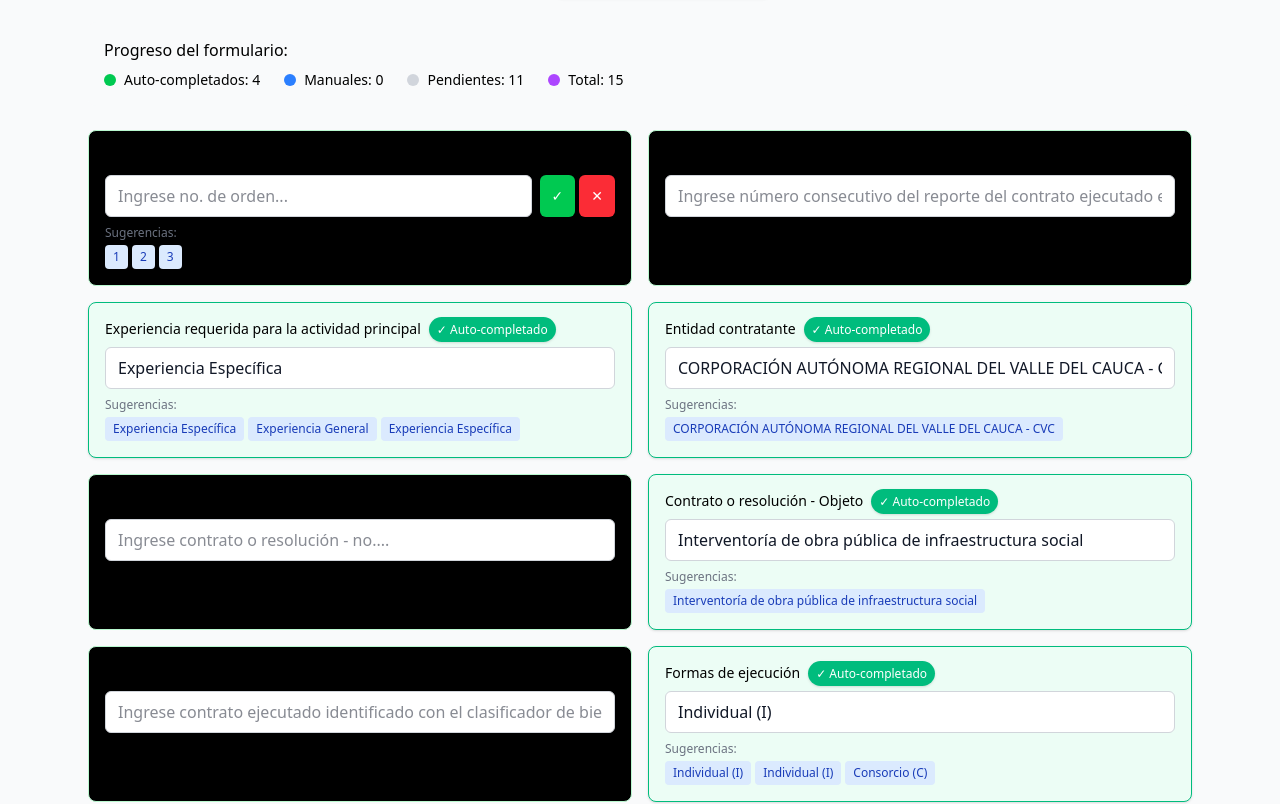
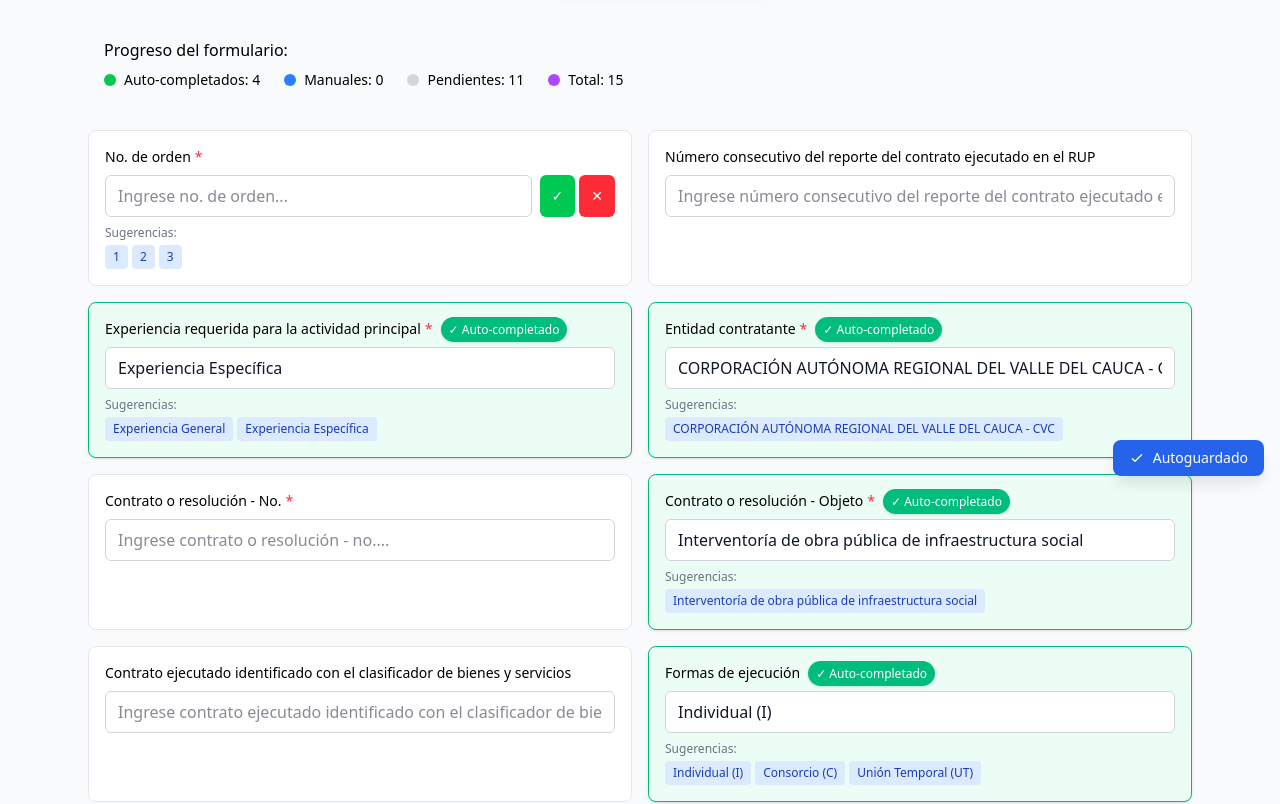
Before and after one commit to smillerr/licit-manager, a Next.js app: page /page3 in a window 1280 px wide. Shown: the part 308-1112 px from the top of the page. Built offline with nearby package versions, Linux system fonts and the light colour scheme; no server answers.

Commit message:
Correcciones y mejoras generales

```diff
--- a/app/page3/page.tsx
+++ b/app/page3/page.tsx
@@ -1,6 +1,6 @@
 'use client';
 
-import { useState, useEffect } from 'react';
+import { useState, useEffect, useCallback, memo } from 'react';
 import ExcelJS from 'exceljs';
 
 interface ExperienceField {
@@ -9,6 +9,9 @@ interface ExperienceField {
   value: string;
   autoCompleted: boolean;
   suggestions: string[];
+  required?: boolean;
+  validation?: (value: string) => string | null;
+  error?: string;
 }
 
 interface AutoCompleteConfig {
@@ -16,6 +19,130 @@ interface AutoCompleteConfig {
   showIndicators: boolean;
   confirmChanges: boolean;
 }
+
+// Componente memoizado fuera del componente principal
+const FieldWithAutoComplete = memo(({
+  field,
+  config,
+  onFieldChange,
+  onAcceptSuggestion,
+  onRejectSuggestion
+}: {
+  field: ExperienceField;
+  config: AutoCompleteConfig;
+  onFieldChange: (fieldId: string, value: string) => void;
+  onAcceptSuggestion: (fieldId: string, suggestion: string) => void;
+  onRejectSuggestion: (fieldId: string) => void;
+}) => (
+  <div className={`p-4 rounded-lg border transition-colors ${
+    field.autoCompleted && config.showIndicators
+      ? 'border-emerald-500 bg-emerald-50 shadow-sm'
+      : 'border-gray-200 bg-white'
+  }`}>
+    <label className="block text-sm font-medium text-black-900 mb-2">
+      {field.label}
+      {field.required && <span className="text-red-500 ml-1">*</span>}
+      {config.showIndicators && field.autoCompleted && (
+        <span className="ml-2 px-2 py-1 text-xs bg-emerald-500 text-white rounded-full font-medium shadow-sm">
+          ✓ Auto-completado
+        </span>
+      )}
+    </label>
+
+    <div className="flex gap-2">
+      <input
+        type="text"
+        value={field.value}
+        onChange={(e) => onFieldChange(field.id, e.target.value)}
+        className={`flex-1 px-3 py-2 border rounded-md focus:outline-none focus:ring-2 bg-white text-gray-900 ${
+          field.error
+            ? 'border-red-500 focus:ring-red-500 focus:border-red-500'
+            : 'border-gray-300 focus:ring-blue-500 focus:border-blue-500'
+        }`}
+        placeholder={`Ingrese ${field.label.toLowerCase()}...`}
+      />
+
+      {field.suggestions.length > 0 && config.enabled && !field.value && (
+        <div className="flex gap-1">
+          <button
+            onClick={() => onAcceptSuggestion(field.id, field.suggestions[0])}
+            className="px-3 py-2 bg-green-500 text-white rounded-md hover:bg-green-600 text-sm transition-colors"
+            title="Aceptar sugerencia"
+          >
+            ✓
+          </button>
+          <button
+            onClick={() => onRejectSuggestion(field.id)}
+            className="px-3 py-2 bg-red-500 text-white rounded-md hover:bg-red-600 text-sm transition-colors"
+            title="Rechazar sugerencia"
+          >
+            ✕
+          </button>
+        </div>
+      )}
+    </div>
+
+    {/* Error message */}
+    {field.error && (
+      <p className="mt-1 text-sm text-red-600">{field.error}</p>
+    )}
+
+    {/* Sugerencias disponibles */}
+    {field.suggestions.length > 0 && config.enabled && (
+      <div className="mt-2">
+        <p className="text-xs text-gray-500 mb-1">Sugerencias:</p>
+        <div className="flex flex-wrap gap-1">
+          {field.suggestions.slice(0, 3).map((suggestion, index) => (
+            <button
+              key={index}
+              onClick={() => onAcceptSuggestion(field.id, suggestion)}
+              className="px-2 py-1 bg-blue-100 text-blue-800 text-xs rounded hover:bg-blue-200 transition-colors"
+            >
+              {suggestion}
+            </button>
+          ))}
+        </div>
+      </div>
+    )}
+  </div>
+));
+
+FieldWithAutoComplete.displayName = 'FieldWithAutoComplete';
+
+// Funciones de validación
+const validateDate = (value: string): string | null => {
+  if (!value) return null;
+  const dateRegex = /^\d{1,2}-\d{1,2}-\d{4}$/;
+  if (!dateRegex.test(value)) {
+    return 'Formato debe ser DD-MM-AAAA';
+  }
+  return null;
+};
+
+const validatePercentage = (value: string): string | null => {
+  if (!value) return null;
+  const num = parseFloat(value.replace('%', ''));
+  if (isNaN(num) || num < 0 || num > 100) {
+    return 'Debe ser un porcentaje entre 0 y 100';
+  }
+  return null;
+};
+
+const validateNumber = (value: string): string | null => {
+  if (!value) return null;
+  const num = parseFloat(value);
+  if (isNaN(num) || num < 0) {
+    return 'Debe ser un número positivo';
+  }
+  return null;
+};
+
+const validateRequired = (value: string): string | null => {
+  if (!value || value.trim() === '') {
+    return 'Este campo es obligatorio';
+  }
+  return null;
+};
 
 export default function Page3() {
   const [fields, setFields] = useState<ExperienceField[]>([]);
@@ -25,7 +152,9 @@ export default function Page3() {
     confirmChanges: true
   });
   const [saved, setSaved] = useState(false);
+  const [autoSaved, setAutoSaved] = useState(false);
   const [savedData, setSavedData] = useState<any[]>([]);
+  const [isInitialized, setIsInitialized] = useState(false);
 
   // Inicializar campos basados en el formato Excel
   useEffect(() => {
@@ -35,7 +164,9 @@ export default function Page3() {
         label: "No. de orden",
         value: "",
         autoCompleted: false,
-        suggestions: ["1", "2", "3", "4", "5"]
+        suggestions: ["1", "2", "3", "4", "5"],
+        required: true,
+        validation: validateRequired
       },
       {
         id: "numero_rup",
@@ -49,28 +180,36 @@ export default function Page3() {
         label: "Experiencia requerida para la actividad principal",
         value: "",
         autoCompleted: false,
-        suggestions: ["Experiencia General", "Experiencia Específica"]
+        suggestions: ["Experiencia General", "Experiencia Específica"],
+        required: true,
+        validation: validateRequired
       },
       {
         id: "entidad_contratante",
         label: "Entidad contratante",
         value: "",
         autoCompleted: false,
-        suggestions: []
+        suggestions: [],
+        required: true,
+        validation: validateRequired
       },
       {
         id: "numero_contrato",
         label: "Contrato o resolución - No.",
         value: "",
         autoCompleted: false,
-        suggestions: []
+        suggestions: [],
+        required: true,
+        validation: validateRequired
       },
       {
         id: "objeto_contrato",
         label: "Contrato o resolución - Objeto",
         value: "",
         autoCompleted: false,
-        suggestions: []
+        suggestions: [],
+        required: true,
+        validation: validateRequired
       },
       {
         id: "clasificador_bienes",
@@ -91,7 +230,8 @@ export default function Page3() {
         label: "Porcentaje de participación (%)",
         value: "",
         autoCompleted: false,
-        suggestions: ["100%", "50%", "30%", "25%"]
+        suggestions: ["100%", "50%", "30%", "25%"],
+        validation: validatePercentage
       },
       {
         id: "integrante_experiencia",
@@ -105,21 +245,27 @@ export default function Page3() {
         label: "Fecha de Iniciación [Dia-mes-año]",
         value: "",
         autoCompleted: false,
-        suggestions: []
+        suggestions: [],
+        required: true,
+        validation: (value) => validateRequired(value) || validateDate(value)
       },
       {
         id: "fecha_terminacion",
         label: "Fecha de Terminación [Dia-mes-año]",
         value: "",
         autoCompleted: false,
-        suggestions: []
+        suggestions: [],
+        required: true,
+        validation: (value) => validateRequired(value) || validateDate(value)
       },
       {
         id: "valor_contrato_smmlv",
         label: "Valor total del contrato en SMMLV",
         value: "",
         autoCompleted: false,
-        suggestions: []
+        suggestions: [],
+        required: true,
+        validation: (value) => validateRequired(value) || validateNumber(value)
       },
       {
         id: "valor_afectado_participacion",
@@ -141,6 +287,8 @@ export default function Page3() {
 
   // Simular datos de análisis previo (esto vendría de la página anterior)
   useEffect(() => {
+    if (isInitialized) return;
+
     const mockAnalysisData = {
       entidad_contratante: "CORPORACIÓN AUTÓNOMA REGIONAL DEL VALLE DEL CAUCA - CVC",
       objeto_contrato: "Interventoría de obra pública de infraestructura social",
@@ -148,47 +296,100 @@ export default function Page3() {
       forma_ejecucion: "Individual (I)"
     };
 
-    setTimeout(() => {
-      setFields(prev => prev.map(field => {
+    const timer = setTimeout(() => {
+      setFields(prev => {
+        if (prev.length === 0) return prev;
+
+        return prev.map(field => {
           const suggestedValue = mockAnalysisData[field.id as keyof typeof mockAnalysisData];
           if (suggestedValue && !field.value) {
             return {
               ...field,
               value: suggestedValue,
               autoCompleted: true,
-            suggestions: [suggestedValue, ...field.suggestions]
+              suggestions: field.suggestions.includes(suggestedValue)
+                ? field.suggestions
+                : [suggestedValue, ...field.suggestions]
             };
           }
           return field;
-      }));
+        });
+      });
+      setIsInitialized(true);
     }, 1000);
+
+    return () => clearTimeout(timer);
+  }, [isInitialized]);
+
+  const handleFieldChange = useCallback((fieldId: string, value: string) => {
+    setFields(prev => {
+      const updatedFields = prev.map(field => {
+        if (field.id === fieldId) {
+          const error = field.validation ? field.validation(value) : null;
+          return { ...field, value, autoCompleted: false, error: error || undefined };
+        }
+        return field;
+      });
+
+      // Cálculo automático del valor afectado por participación
+      if (fieldId === 'valor_contrato_smmlv' || fieldId === 'porcentaje_participacion') {
+        const valorContrato = updatedFields.find(f => f.id === 'valor_contrato_smmlv')?.value || '';
+        const porcentaje = updatedFields.find(f => f.id === 'porcentaje_participacion')?.value || '';
+
+        const valorNum = parseFloat(valorContrato);
+        const porcentajeNum = parseFloat(porcentaje.replace('%', ''));
+
+        if (!isNaN(valorNum) && !isNaN(porcentajeNum)) {
+          const valorAfectado = (valorNum * porcentajeNum / 100).toFixed(2);
+          return updatedFields.map(field =>
+            field.id === 'valor_afectado_participacion'
+              ? { ...field, value: valorAfectado, autoCompleted: true }
+              : field
+          );
+        }
+      }
+
+      return updatedFields;
+    });
   }, []);
 
-  const handleFieldChange = (fieldId: string, value: string) => {
-    setFields(prev => prev.map(field =>
-      field.id === fieldId
-        ? { ...field, value, autoCompleted: false }
-        : field
-    ));
-  };
-
-  const acceptSuggestion = (fieldId: string, suggestion: string) => {
+  const acceptSuggestion = useCallback((fieldId: string, suggestion: string) => {
     setFields(prev => prev.map(field =>
       field.id === fieldId
         ? { ...field, value: suggestion, autoCompleted: true }
         : field
     ));
-  };
+  }, []);
 
-  const rejectSuggestion = (fieldId: string) => {
+  const rejectSuggestion = useCallback((fieldId: string) => {
     setFields(prev => prev.map(field =>
       field.id === fieldId
         ? { ...field, autoCompleted: false, suggestions: field.suggestions.slice(1) }
         : field
     ));
-  };
+  }, []);
 
   const handleSave = () => {
+    // Validar todos los campos
+    const fieldsWithErrors = fields.map(field => {
+      if (field.required && !field.value) {
+        return { ...field, error: 'Este campo es obligatorio' };
+      }
+      if (field.validation && field.value) {
+        const error = field.validation(field.value);
+        return { ...field, error: error || undefined };
+      }
+      return field;
+    });
+
+    const hasErrors = fieldsWithErrors.some(field => field.error);
+
+    if (hasErrors) {
+      setFields(fieldsWithErrors);
+      alert('Por favor corrija los errores en el formulario antes de guardar');
+      return;
+    }
+
     const formData = {
       fecha_creacion: new Date().toLocaleString('es-CO'),
       campos: fields.reduce((acc, field) => {
@@ -406,9 +607,15 @@ export default function Page3() {
     })));
   };
 
-  // Cargar datos guardados al iniciar
+  // Cargar datos guardados al iniciar (prioriza autosave)
   useEffect(() => {
-    const saved = localStorage.getItem('formato3_experiencia');
+    // Intentar cargar primero el autoguardado
+    const autoSaved = localStorage.getItem('formato3_experiencia_autosave');
+    const manualSaved = localStorage.getItem('formato3_experiencia');
+
+    // Priorizar autosave si existe, sino usar el guardado manual
+    const saved = autoSaved || manualSaved;
+
     if (saved) {
       const parsedData = JSON.parse(saved);
       setFields(prev => prev.map(field => {
@@ -422,72 +629,38 @@ export default function Page3() {
         }
         return field;
       }));
+      setIsInitialized(true); // Marcar como inicializado si hay datos guardados
     }
   }, []);
 
-  const FieldWithAutoComplete = ({ field }: { field: ExperienceField }) => (
-    <div className={`p-4 rounded-lg border transition-colors ${
-      field.autoCompleted && config.showIndicators
-        ? 'border-emerald-500 bg-emerald-50 shadow-sm'
-        : 'border-green-200 bg-black'
-    }`}>
-      <label className="block text-sm font-medium text-black-900 mb-2">
-        {field.label}
-        {config.showIndicators && field.autoCompleted && (
-          <span className="ml-2 px-2 py-1 text-xs bg-emerald-500 text-white rounded-full font-medium shadow-sm">
-            ✓ Auto-completado
-          </span>
-        )}
-      </label>
+  // Autoguardado cada 3 segundos
+  useEffect(() => {
+    if (fields.length === 0) return;
 
-      <div className="flex gap-2">
-        <input
-          type="text"
-          value={field.value}
-          onChange={(e) => handleFieldChange(field.id, e.target.value)}
-          className="flex-1 px-3 py-2 border border-gray-300 rounded-md focus:outline-none focus:ring-2 focus:ring-blue-500 focus:border-blue-500 bg-white text-gray-900"
-          placeholder={`Ingrese ${field.label.toLowerCase()}...`}
-        />
+    const autoSaveTimer = setTimeout(() => {
+      const hasData = fields.some(field => field.value);
+      if (hasData) {
+        const formData = {
+          fecha_creacion: new Date().toLocaleString('es-CO'),
+          campos: fields.reduce((acc, field) => {
+            acc[field.id] = {
+              valor: field.value,
+              autoCompletado: field.autoCompleted,
+              etiqueta: field.label
+            };
+            return acc;
+          }, {} as Record<string, any>)
+        };
+        localStorage.setItem('formato3_experiencia_autosave', JSON.stringify(formData));
 
-        {field.suggestions.length > 0 && config.enabled && !field.value && (
-          <div className="flex gap-1">
-            <button
-              onClick={() => acceptSuggestion(field.id, field.suggestions[0])}
-              className="px-3 py-2 bg-green-500 text-white rounded-md hover:bg-green-600 text-sm transition-colors"
-              title="Aceptar sugerencia"
-            >
-              ✓
-            </button>
-            <button
-              onClick={() => rejectSuggestion(field.id)}
-              className="px-3 py-2 bg-red-500 text-white rounded-md hover:bg-red-600 text-sm transition-colors"
-              title="Rechazar sugerencia"
-            >
-              ✕
-            </button>
-          </div>
-        )}
-      </div>
+        // Mostrar notificación de autoguardado
+        setAutoSaved(true);
+        setTimeout(() => setAutoSaved(false), 2000);
+      }
+    }, 3000);
 
-      {/* Sugerencias disponibles */}
-      {field.suggestions.length > 0 && config.enabled && (
-        <div className="mt-2">
-          <p className="text-xs text-gray-500 mb-1">Sugerencias:</p>
-          <div className="flex flex-wrap gap-1">
-            {field.suggestions.slice(0, 3).map((suggestion, index) => (
-              <button
-                key={index}
-                onClick={() => acceptSuggestion(field.id, suggestion)}
-                className="px-2 py-1 bg-blue-100 text-blue-800 text-xs rounded hover:bg-blue-200 transition-colors"
-              >
-                {suggestion}
-              </button>
-            ))}
-          </div>
-        </div>
-      )}
-    </div>
-  );
+    return () => clearTimeout(autoSaveTimer);
+  }, [fields]);
 
   const autoCompletedCount = fields.filter(f => f.autoCompleted).length;
   const manualCompletedCount = fields.filter(f => f.value && !f.autoCompleted).length;
@@ -599,7 +772,14 @@ export default function Page3() {
       <div className="space-y-4 mb-8">
         <div className="grid grid-cols-1 lg:grid-cols-2 gap-4">
           {fields.map(field => (
-            <FieldWithAutoComplete key={field.id} field={field} />
+            <FieldWithAutoComplete
+              key={field.id}
+              field={field}
+              config={config}
+              onFieldChange={handleFieldChange}
+              onAcceptSuggestion={acceptSuggestion}
+              onRejectSuggestion={rejectSuggestion}
+            />
           ))}
         </div>
       </div>
@@ -652,15 +832,28 @@ export default function Page3() {
         </div>
       )}
 
+      {/* Notificación de autoguardado */}
+      {autoSaved && (
+        <div className="fixed bottom-4 right-4 bg-blue-600 text-white px-4 py-2 rounded-lg shadow-lg fade-in z-50 text-sm flex items-center gap-2">
+          <svg className="w-4 h-4" fill="none" stroke="currentColor" viewBox="0 0 24 24">
+            <path strokeLinecap="round" strokeLinejoin="round" strokeWidth={2} d="M5 13l4 4L19 7" />
+          </svg>
+          Autoguardado
+        </div>
+      )}
+
       {/* Información adicional */}
       <div className="mt-8 p-4 bg-blue-50 rounded-lg border border-blue-200">
         <h3 className="font-semibold text-blue-900 mb-2">Información importante:</h3>
         <ul className="text-sm text-blue-800 space-y-1">
+          <li>• Los campos con <span className="text-red-500 font-bold">*</span> son obligatorios</li>
           <li>• Los campos marcados con ✓ verde fueron completados automáticamente</li>
-          <li>• Puede aceptar o rechazar sugerencias usando los botones ✓ y ✕</li>
+          <li>• El valor afectado por participación se calcula automáticamente</li>
+          <li>• Los datos se guardan automáticamente cada 3 segundos</li>
+          <li>• Las fechas deben ingresarse en formato DD-MM-AAAA (ej: 15-06-2024)</li>
+          <li>• Los porcentajes pueden incluir el símbolo % o solo el número</li>
           <li>• Los valores deben expresarse en Pesos Colombianos convertidos a SMMLV</li>
           <li>• Verifique que la información coincida con los registros en el RUP</li>
-          <li>• Use el botón Descargar Excel para obtener el formato oficial</li>
         </ul>
       </div>
     </main>
```
Lines whose indentation alone changed are shown as unchanged.
